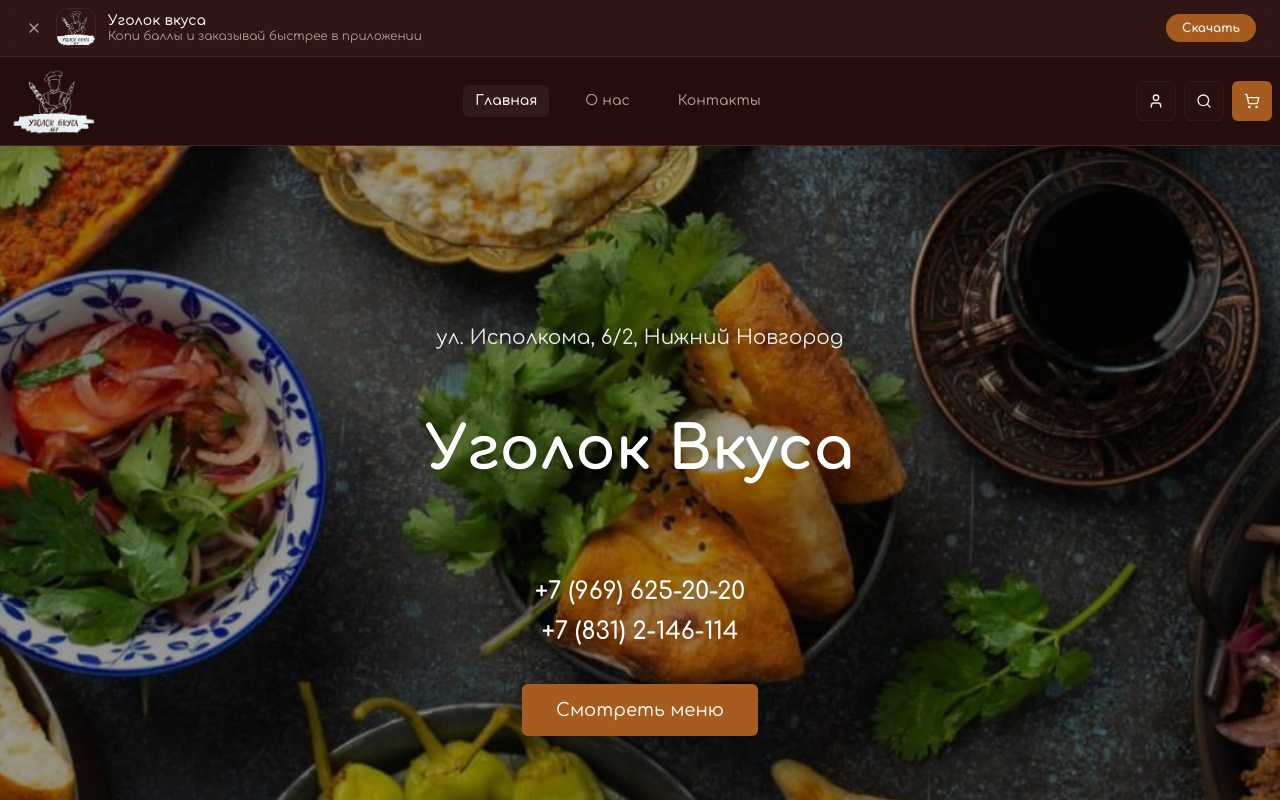
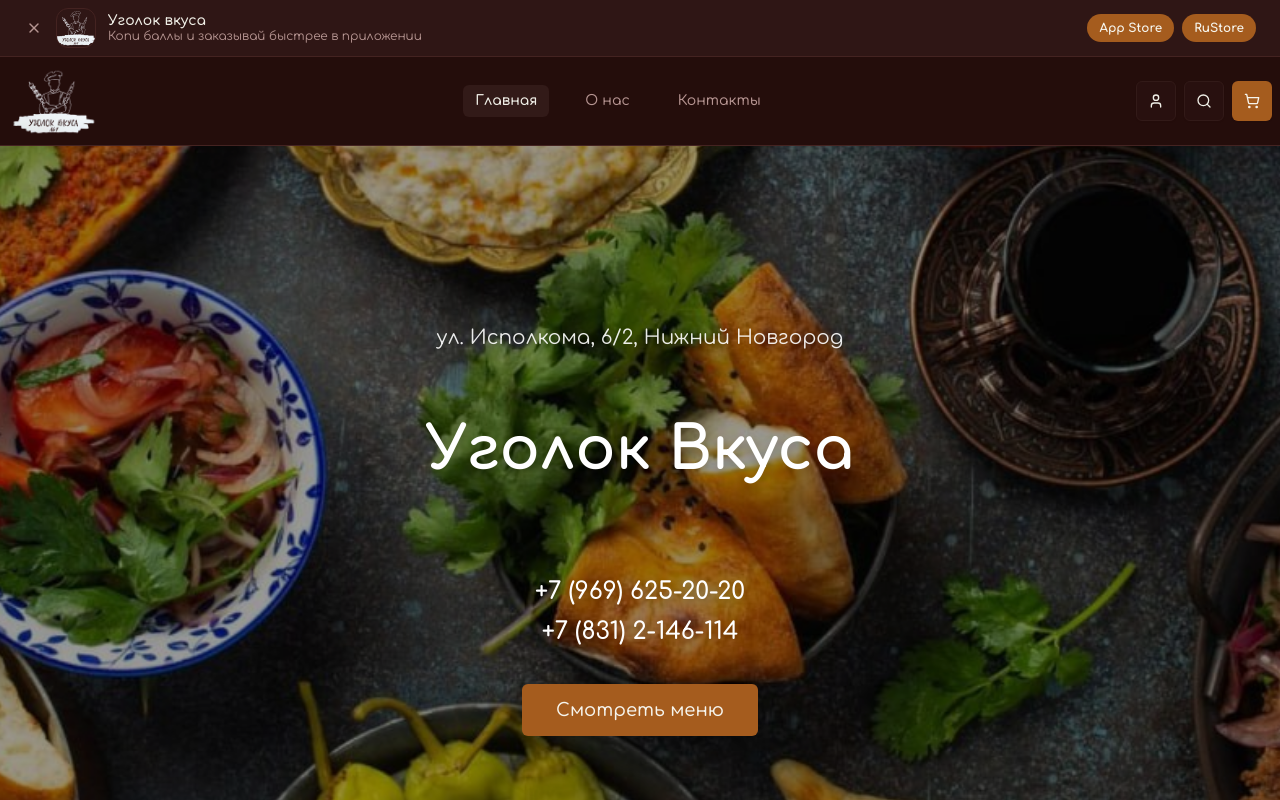
Before and after one commit to artengo10/ugolok-vkusa, a Next.js app: page / in a window 1280 px wide. Shown: the top 800 px of the page. Built offline with nearby package versions, Linux system fonts and the light colour scheme.

Commit message:
feat: add real App Store and RuStore links

```diff
--- a/src/components/layout/AppBanner.tsx
+++ b/src/components/layout/AppBanner.tsx
@@ -3,7 +3,6 @@
 import { useState, useEffect } from 'react'
 import { X } from 'lucide-react'
 import Image from 'next/image'
-import Link from 'next/link'
 
 const STORAGE_KEY = 'ugolok-app-banner-dismissed'
 
@@ -23,7 +22,6 @@ export default function AppBanner() {
 
   return (
     <div className="w-full bg-secondary/80 backdrop-blur border-b border-border flex items-center gap-3 px-3 py-2 sm:px-6">
-      {/* Иконка */}
       <button onClick={dismiss} className="text-muted-foreground hover:text-foreground shrink-0 p-0.5">
         <X className="h-4 w-4" />
       </button>
@@ -32,7 +30,6 @@ export default function AppBanner() {
         <Image src="/logo.jpg" alt="Уголок вкуса" fill className="object-cover" />
       </div>
 
-      {/* Текст */}
       <div className="flex-1 min-w-0">
         <p className="text-sm font-semibold leading-tight truncate">Уголок вкуса</p>
         <p className="text-xs text-muted-foreground leading-tight truncate">
@@ -40,13 +37,24 @@ export default function AppBanner() {
         </p>
       </div>
 
-      {/* Кнопка */}
-      <button
-        onClick={() => alert('Приложение скоро появится в App Store!')}
-        className="shrink-0 bg-primary text-primary-foreground text-xs font-bold px-4 py-1.5 rounded-full hover:opacity-90 transition-opacity whitespace-nowrap"
-      >
-        Скачать
-      </button>
+      <div className="flex gap-2 shrink-0">
+        <a
+          href="https://apps.apple.com/ru/app/id6770677969"
+          target="_blank"
+          rel="noopener noreferrer"
+          className="bg-primary text-primary-foreground text-xs font-bold px-3 py-1.5 rounded-full hover:opacity-90 transition-opacity whitespace-nowrap"
+        >
+          App Store
+        </a>
+        <a
+          href="https://www.rustore.ru/catalog/app/ru.ugolokvkusa1"
+          target="_blank"
+          rel="noopener noreferrer"
+          className="bg-primary text-primary-foreground text-xs font-bold px-3 py-1.5 rounded-full hover:opacity-90 transition-opacity whitespace-nowrap"
+        >
+          RuStore
+        </a>
+      </div>
     </div>
   )
 }
--- a/src/components/layout/Header.tsx
+++ b/src/components/layout/Header.tsx
@@ -140,15 +140,30 @@ export default function Header() {
                   </nav>
 
                   {/* Скачать приложение */}
-                  <div className="px-4 pb-3">
+                  <div className="px-4 pb-3 flex flex-col gap-2">
                     <a
-                      href="#"
+                      href="https://apps.apple.com/ru/app/id6770677969"
+                      target="_blank"
+                      rel="noopener noreferrer"
                       className="flex items-center gap-3 px-3 py-2.5 rounded-lg bg-primary hover:bg-primary/90 transition-colors"
-                      onClick={(e) => { e.preventDefault(); setIsMenuOpen(false); alert('Приложение скоро появится в App Store!'); }}
+                      onClick={() => setIsMenuOpen(false)}
                     >
                       <Smartphone className="h-5 w-5 text-primary-foreground shrink-0" />
                       <div className="flex flex-col min-w-0">
-                        <span className="text-sm font-semibold text-primary-foreground">Скачать приложение</span>
+                        <span className="text-sm font-semibold text-primary-foreground">App Store (iOS)</span>
+                        <span className="text-xs text-primary-foreground/80">Копи баллы и заказывай быстрее</span>
+                      </div>
+                    </a>
+                    <a
+                      href="https://www.rustore.ru/catalog/app/ru.ugolokvkusa1"
+                      target="_blank"
+                      rel="noopener noreferrer"
+                      className="flex items-center gap-3 px-3 py-2.5 rounded-lg bg-primary hover:bg-primary/90 transition-colors"
+                      onClick={() => setIsMenuOpen(false)}
+                    >
+                      <Smartphone className="h-5 w-5 text-primary-foreground shrink-0" />
+                      <div className="flex flex-col min-w-0">
+                        <span className="text-sm font-semibold text-primary-foreground">RuStore (Android)</span>
                         <span className="text-xs text-primary-foreground/80">Копи баллы и заказывай быстрее</span>
                       </div>
                     </a>
--- a/src/components/profile/ProfileModal.tsx
+++ b/src/components/profile/ProfileModal.tsx
@@ -63,8 +63,10 @@ export default function ProfileModal({ open, onClose }: Props) {
             </span>
           </div>
           <p className="text-xs text-amber-700 dark:text-amber-400 pl-6">
-            Копи и трать баллы в нашем{' '}
-            <a href="#" className="underline font-semibold hover:opacity-80" onClick={(e) => { e.preventDefault(); alert('Приложение скоро появится в App Store!'); }}>приложении</a>
+            Копи и трать баллы в нашем приложении:{' '}
+            <a href="https://apps.apple.com/ru/app/id6770677969" target="_blank" rel="noopener noreferrer" className="underline font-semibold hover:opacity-80">App Store</a>
+            {' · '}
+            <a href="https://www.rustore.ru/catalog/app/ru.ugolokvkusa1" target="_blank" rel="noopener noreferrer" className="underline font-semibold hover:opacity-80">RuStore</a>
           </p>
         </div>
 
```
